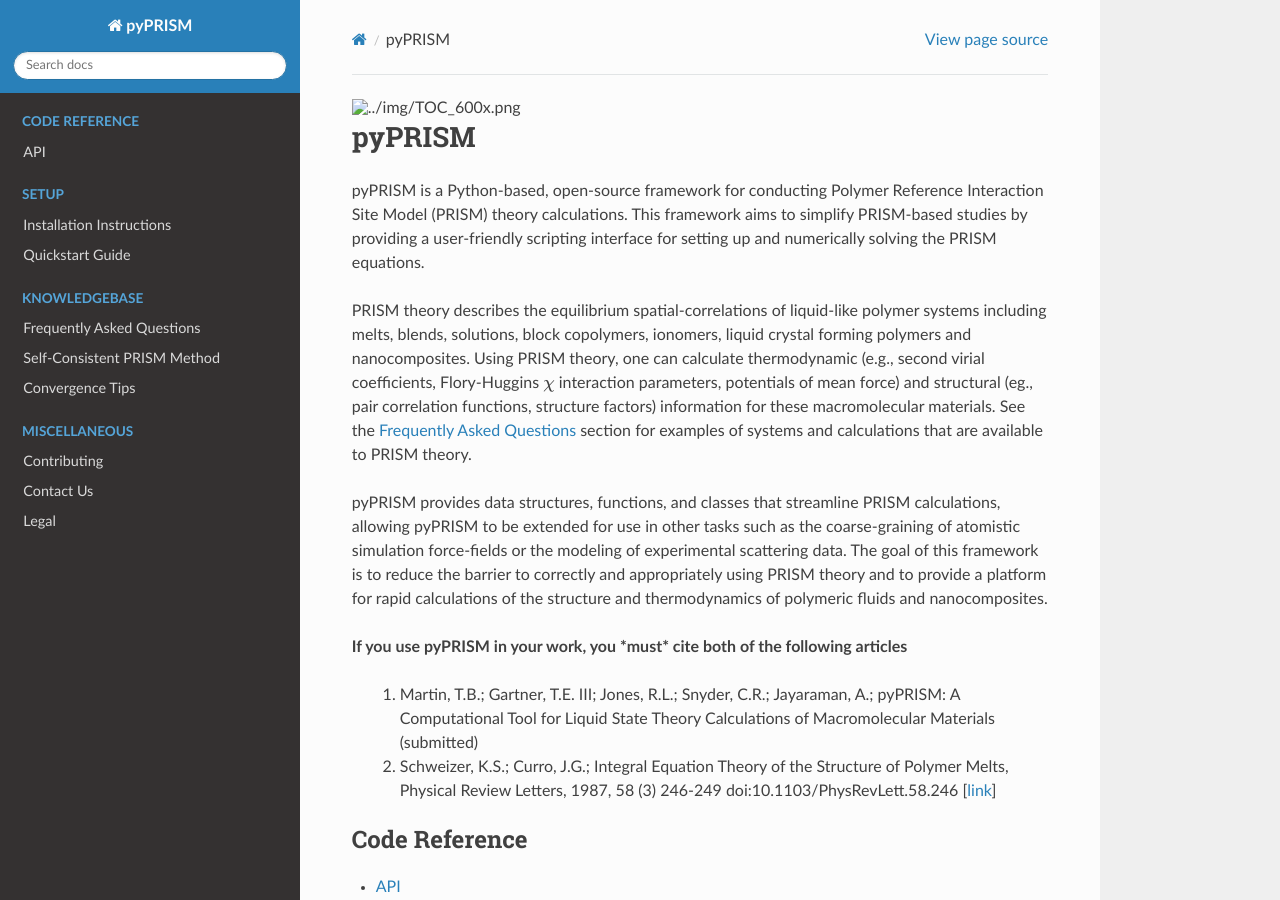
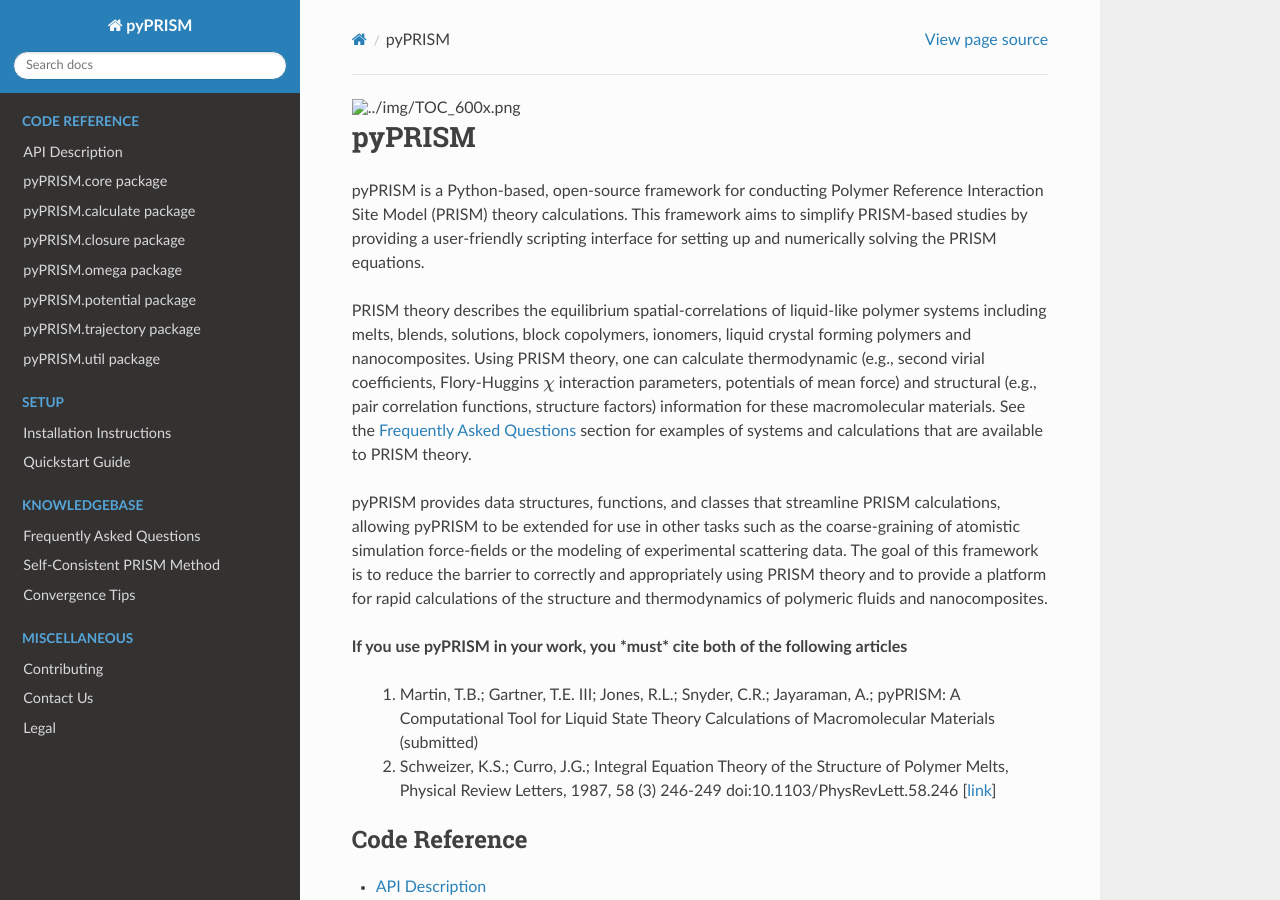
Before and after one commit to usnistgov/pyPRISM, a Sphinx documentation site: the page built from docs/index.rst, in a window 1280 px wide and 900 px high. Built offline with Sphinx 7.4.7 and the Read the Docs theme 2.0.0, drawn with Linux system fonts in a browser that asks for light colours; pages that are not in the unit, such as notebooks, are missing from menus.

Commit message:
Documentation Updates

```diff
--- a/docs/api/pyPRISM.rst
+++ b/docs/api/pyPRISM.rst
@@ -1,5 +1,5 @@
-API
-===
+API Description
+===============
 
 .. automodule:: pyPRISM
     :members:
--- a/docs/index.rst
+++ b/docs/index.rst
@@ -20,7 +20,7 @@ polymer systems including melts, blends, solutions, block copolymers, ionomers,
 liquid crystal forming polymers and nanocomposites. Using PRISM theory, one can
 calculate thermodynamic (e.g., second virial coefficients, Flory-Huggins
 :math:`\chi` interaction parameters, potentials of mean force) and structural
-(eg., pair correlation functions, structure factors) information for these
+(e.g., pair correlation functions, structure factors) information for these
 macromolecular materials. See the :ref:`faqs` section for examples of systems
 and calculations that are available to PRISM theory.
 
@@ -45,10 +45,17 @@ polymeric fluids and nanocomposites.
 
 
 .. toctree::
-    :maxdepth: 2
+    :maxdepth: 1
     :caption: Code Reference
 
     api/pyPRISM
+    api/pyPRISM.core
+    api/pyPRISM.calculate
+    api/pyPRISM.closure
+    api/pyPRISM.omega
+    api/pyPRISM.potential
+    api/pyPRISM.trajectory
+    api/pyPRISM.util
 
 .. toctree::
     :maxdepth: 2
--- a/docs/install/quick.cui.rst
+++ b/docs/install/quick.cui.rst
@@ -4,7 +4,8 @@ Quick Command-Line Install
 ==========================
 Install pyPRISM with all basic dependences via conda or pip. These commands
 should be platform agnostic and work for Unix, OSX, and Windows *if* you have
-`Anaconda <https://www.anaconda.com/download/>`__ or pip installed.
+`Anaconda <https://www.anaconda.com/download/>`__ or `pip
+<https://pypi.python.org/pypi/pip>`__ installed.
 
 .. code-block:: bash
 
```
Also changed, not shown: other parts of docs/api/pyPRISM.rst (+1 -0 lines), 1 other file.
